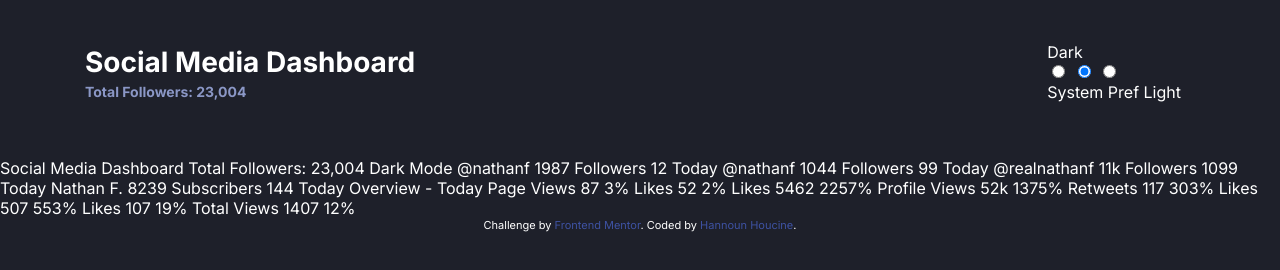
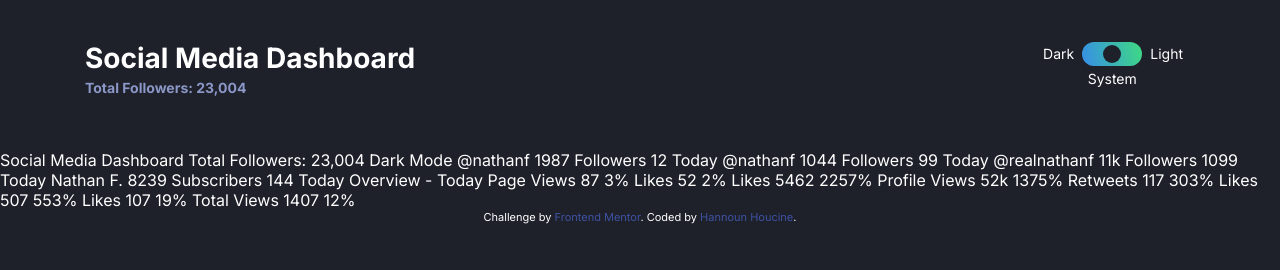
Before and after one commit to HnHoussi/social-media-dashboard, a website: page index.html in a window 1280 px wide. Drawn offline with Linux system fonts and the light colour scheme.

Commit message:
styling the toggle

```diff
--- a/app/css/scss/components/header.scss
+++ b/app/css/scss/components/header.scss
@@ -1,6 +1,8 @@
 @use '../utilities/' as *;
 
 .header {
+    display: flex;
+    flex-wrap: wrap;
     margin-top: rem(36);
     @include breakpoint(medium) {
         display: flex;
@@ -9,7 +11,10 @@
     }
 
     &__title {
-
+        width: 100%;
+        @include breakpoint(medium) {
+            width: auto;
+        }
     }
 
     &__subtitle {
@@ -17,4 +22,6 @@
         font-weight: 700;
         color: var(--dark-text1);
     }
+
+
 }
--- a/app/css/scss/components/toggle.scss
+++ b/app/css/scss/components/toggle.scss
@@ -1,28 +1,86 @@
 @use '../utilities/' as *;
 
 .toggle {
+    display: grid;
+    grid-template-columns: 1fr rem(60) 1fr;
+    grid-template-rows: repeat(2, 1fr);
+    gap: rem(4) rem(8);
     border: none;
+    margin: 0;
 
-    &__wrapper {
+    label {
+        font-size: rem(14);
+        align-self: center;
+        &[for='dark']{
+            grid-column: 1 / 2;
+            justify-self: end;
+        }
+        &[for='system']{
+            grid-column: 1 / 4;
+            grid-row: 2 / 3;
+            justify-self: center;
+            align-self: start;
+        }
+        &[for='light']{
+            grid-column: 3 / 4;
+
+        }
 
     }
 
-    &__input[type="radio"]{
+    &__wrapper {
+        position: relative;
+        grid-column: 2 / 3;
+        grid-row: 1 / 2;
+        height: rem(24);
+    }
 
+    input[type="radio"]{
+        opacity: 0;
+        margin: 0 rem(-2) 0 rem(-2);
+        width: rem(20);
+        height: rem(24);
+
+        &:focus ~ .toggle__button {
+            border: 2px solid white;
+          }
     }
 
     &__background {
-
+        display: block;
+        height: 100%;
+        width: 100%;
+        position: absolute;
+        top: 0;
+        border-radius: rem(12);
+        background: linear-gradient(
+            255deg,
+            var(--toggle-bg-end) 0%,
+            var(--toggle-bg-start) 98.02%
+        );
+        pointer-events: none;
     }
 
     &__button {
-        width: rem(16);
-        height: rem(16);
+        position: absolute;
+        left: rem(3);
+        top: rem(3);
+        right: 100%;
+        width: rem(18);
+        height: rem(18);
         border-radius: 50%;
-        background-color: var(--toggle);
+        background-color: var(--dark-bg);
+        transition: all 150ms ease-in-out;
     }
 
-    label {
+    #light:checked ~ .toggle__button {
+        left: calc(100% - 21px);
+        right: 3px;
+      }
+    #system:checked ~ .toggle__button {
+        left: 50%;
+        right: auto;
+        transform: translate(-50%);
+    }
 
-    }
 }
--- a/index.html
+++ b/index.html
@@ -45,7 +45,6 @@
         aria-label="theme toggle"
         role="radiogroup"
       >
-        <label for="Dark">Dark</label>
         <div class="toggle__wrapper">
           <input type="radio" name="theme" id="dark" />
           <input type="radio" name="theme" id="system" checked />
@@ -53,7 +52,8 @@
           <span aria-hidden="true" class="toggle__background"></span>
           <span aria-hidden="true" class="toggle__button"></span>
         </div>
-        <label for="system">System Pref</label>
+        <label for="dark">Dark</label>
+        <label for="system">System</label>
         <label for="light">Light</label>
       </fieldset>
     </header>
```
Also changed, not shown: distribution/styles.css, 1 other file.
